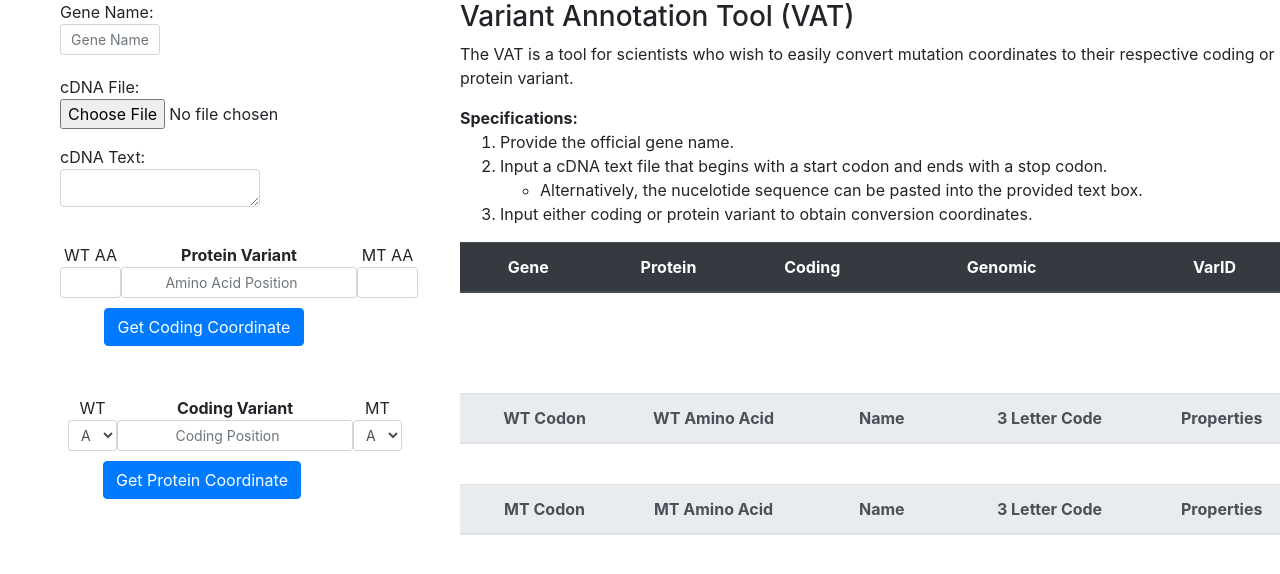
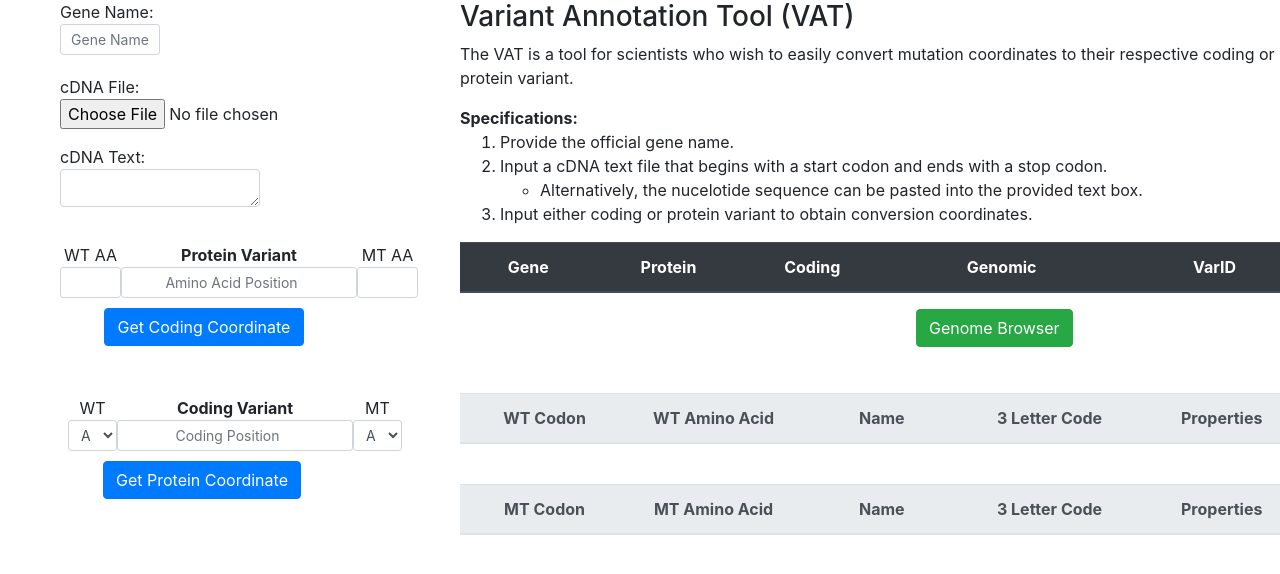
Before and after one commit to JustinzGit/variant_conversion_tool, a Django app: template conversion/templates/conversion/protein.html in a window 1280 px wide; the page is wider, and only the part inside the window is pictured. Shown: the part 110-684 px from the top of that part. Run offline with Django 3.2, Linux system fonts and the light colour scheme; the template is opened without the code that fills it, so the values that code supplies are empty; some libraries are stand-ins or nearby versions.

Commit message:
pass params for browser link

```diff
--- a/conversion/templates/conversion/protein.html
+++ b/conversion/templates/conversion/protein.html
@@ -25,6 +25,11 @@
         </tbody>
     </table>
 
+    <div id="buttons">
+      <div id="browser_button">
+        <a role="button" href="https://genome.ucsc.edu/cgi-bin/hgTracks?db=hg19&position={{chromosome}}%3A{{gdna_start}}" class="btn btn-success" target="_blank">Genome Browser</a>
+      </div>
+    </div>
 
     <table style="margin-top: 100px" id="aa_table" class="table">
         <thead class="thead-light">
```
Also changed, not shown: conversion/views.py (+2 -6 lines).
